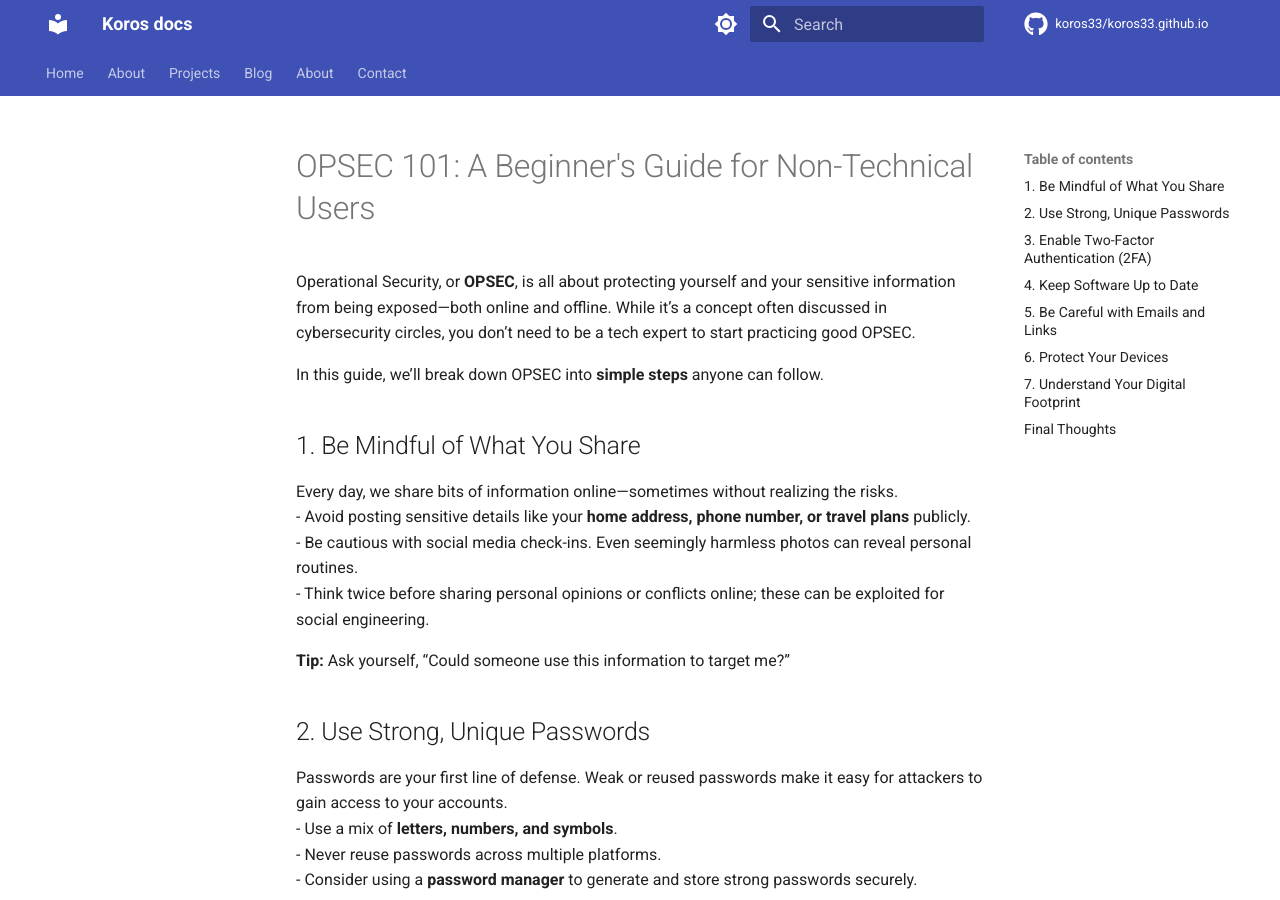
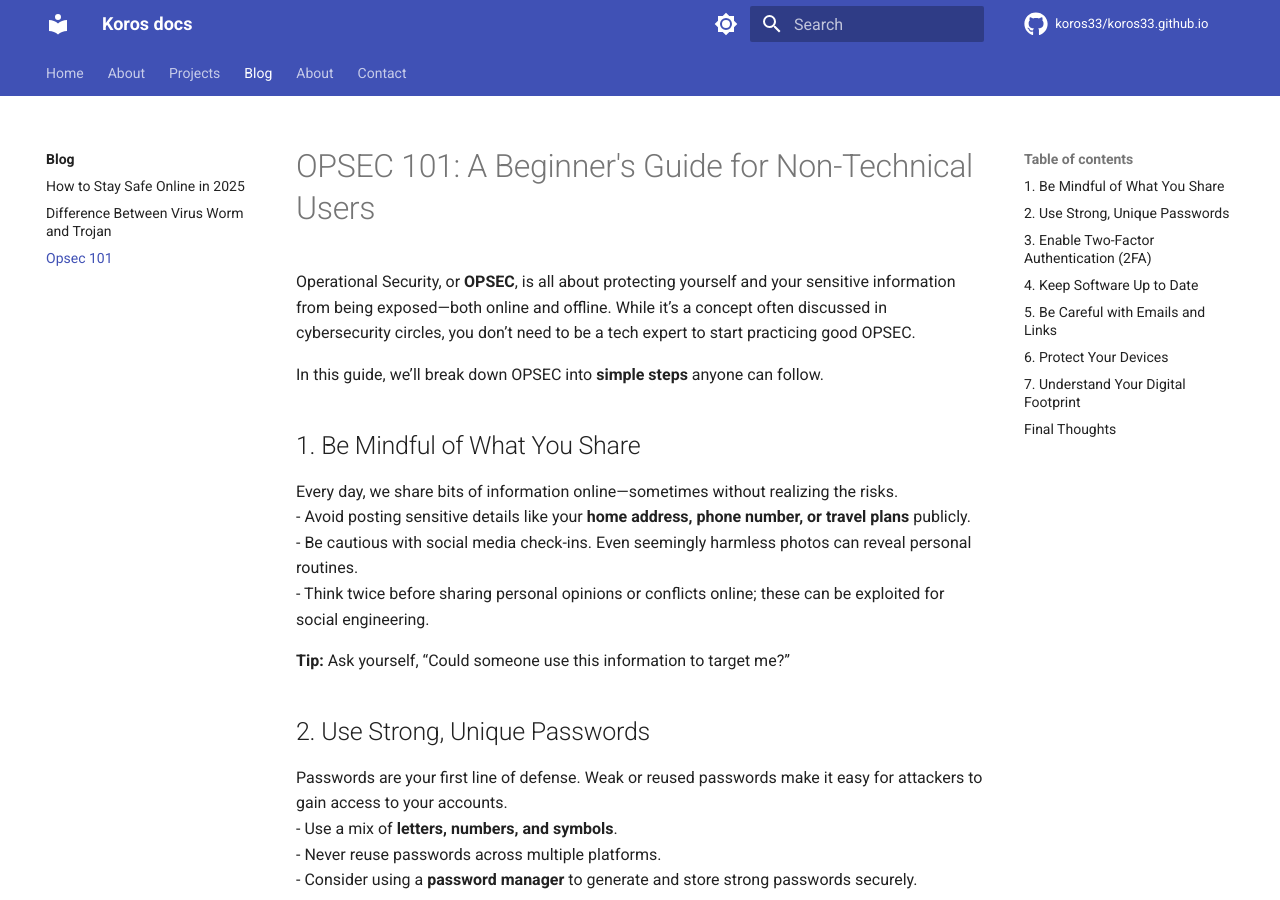
Before and after one commit to koros33/koros33.github.io, an MkDocs documentation site: the page built from docs/blogs/opsec101.md, in a window 1280 px wide and 900 px high. Built offline with MkDocs 1.6.1 and Material for MkDocs 9.7.7, drawn with Linux system fonts in a browser that asks for light colours; comment, search, counter and statistics services are not loaded; the version menu is left out.

Commit message:
Update mkdocs.yml

```diff
--- a/mkdocs.yml
+++ b/mkdocs.yml
@@ -110,6 +110,7 @@ nav:
       - Home: blogs/index.md
       - How to Stay Safe Online in 2025: blogs/importanceofcyberwareness.md
       - Difference Between Virus Worm and Trojan: blogs/differencebetweenviruswormtrojan.md
+      - Opsec 101: blogs/opsec101.md
   - About: about.md
   - Contact: contact.md
 
```
